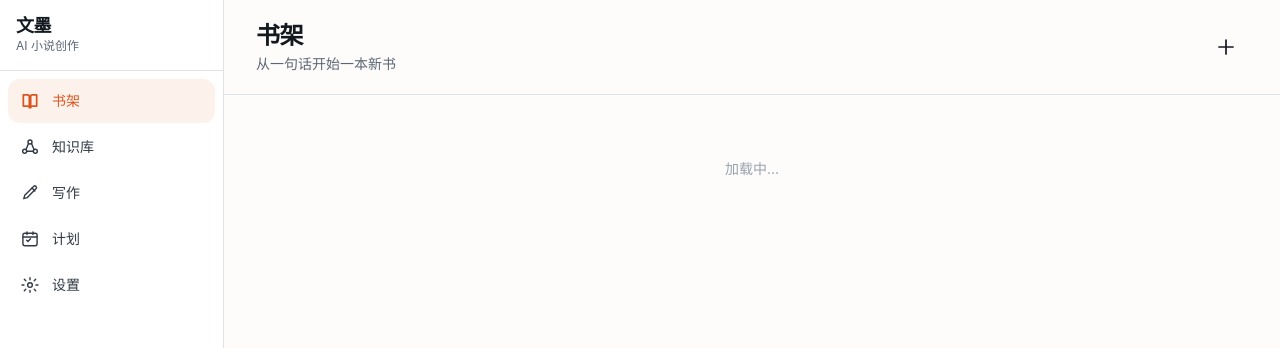
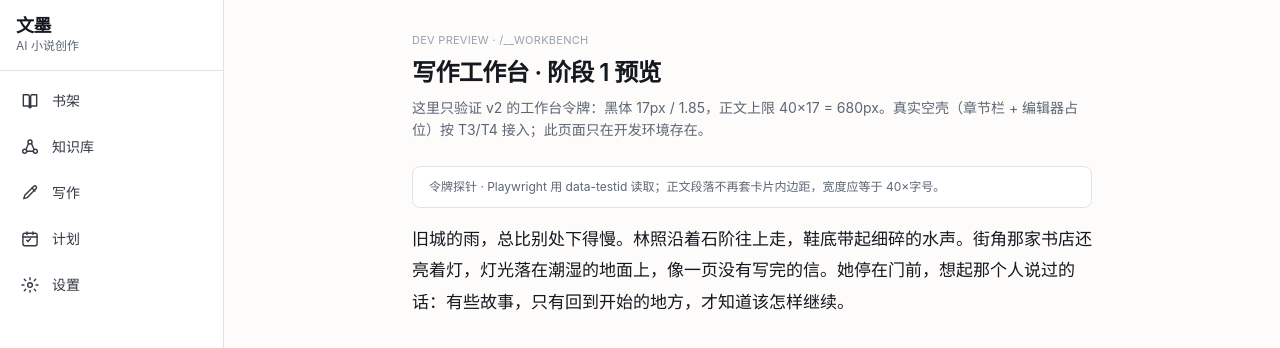
Before and after one commit to leadencedar/myliterature, a React (Vite) app: page /__workbench in a window 1280 px wide. Before the commit this address led to /. Shown: the top 348 px of the page. Built offline with nearby package versions, Linux system fonts and the light colour scheme.

Commit message:
feat(ui-v2): T2 增加开发预览路由与令牌探针

```diff
--- a/src/app/AppShell.tsx
+++ b/src/app/AppShell.tsx
@@ -29,6 +29,20 @@ const PlanPage = lazy(() =>
 const SettingsPage = lazy(() =>
   import('@/features/settings/SettingsPage').then((m) => ({ default: m.SettingsPage })),
 );
+
+/**
+ * UI v2 阶段 1 的工作台预览页。
+ *
+ * 仅在开发环境注册：生产构建里 `import.meta.env.DEV` 为 false，
+ * 这个三元表达式和它引用的动态 import 会被摇掉；预览页也不是产品入口。
+ */
+const WorkbenchPreview = import.meta.env.DEV
+  ? lazy(() =>
+      import('@/features/writing/workbench/WorkbenchPreview').then((m) => ({
+        default: m.WorkbenchPreview,
+      })),
+    )
+  : null;
 
 /**
  * 应用外壳：路由表 + 常驻主导航。
@@ -66,6 +80,8 @@ export function AppShell() {
             <Route path="/write/scenario/:scenarioId" element={<ScenarioPage />} />
             <Route path="/plan" element={<PlanPage />} />
             <Route path="/settings" element={<SettingsPage />} />
+            {/* UI v2 阶段 1 的令牌/空壳预览：只存在于开发环境 */}
+            {WorkbenchPreview ? <Route path="/__workbench" element={<WorkbenchPreview />} /> : null}
             <Route path="*" element={<Navigate to="/" replace />} />
           </Routes>
         </Suspense>
--- /dev/null
+++ b/src/features/writing/workbench/WorkbenchPreview.tsx
@@ -0,0 +1,38 @@
+import './workbench.css';
+
+/**
+ * UI v2 · 阶段 1 开发预览页。
+ *
+ * 只在 `import.meta.env.DEV` 下由 AppShell 注册到 `/__workbench`，用于验证
+ * 工作台作用域令牌与后续空壳布局；不读仓库、不调用模型、不写数据。
+ *
+ * 现在只渲染「令牌探针」段落；T3/T4 会把章节栏与编辑器占位接进来。
+ */
+export function WorkbenchPreview() {
+  return (
+    <div
+      className="wb-scope min-h-dvh bg-paper px-4 pt-8 pb-24 text-ink-900 lg:px-8 lg:pb-8"
+      data-testid="workbench-root"
+    >
+      <header className="mx-auto max-w-[var(--wb-prose-max)]">
+        <p className="text-[0.6875rem] tracking-wide text-ink-300 uppercase">
+          dev preview · /__workbench
+        </p>
+        <h1 className="mt-2 text-2xl font-semibold tracking-tight">写作工作台 · 阶段 1 预览</h1>
+        <p className="mt-2 text-sm leading-relaxed text-ink-500">
+          这里只验证 v2 的工作台令牌：黑体 17px / 1.85，正文上限 40×17 = 680px。真实空壳（章节栏 +
+          编辑器占位）按 T3/T4 接入；此页面只在开发环境存在。
+        </p>
+      </header>
+
+      <main id="main" className="mx-auto mt-6 max-w-[var(--wb-prose-max)]">
+        <p className="rounded-lg border border-ink-100 bg-paper-raised px-4 py-3 text-xs text-ink-500">
+          令牌探针 · Playwright 用 data-testid 读取；正文段落不再套卡片内边距，宽度应等于 40×字号。
+        </p>
+        <p className="wb-prose-probe mt-4 whitespace-pre-wrap" data-testid="editor-prose">
+          旧城的雨，总比别处下得慢。林照沿着石阶往上走，鞋底带起细碎的水声。街角那家书店还亮着灯，灯光落在潮湿的地面上，像一页没有写完的信。她停在门前，想起那个人说过的话：有些故事，只有回到开始的地方，才知道该怎样继续。
+        </p>
+      </main>
+    </div>
+  );
+}
```
Also changed, not shown: 1 other file (tests, documents, lock files or other folders).
